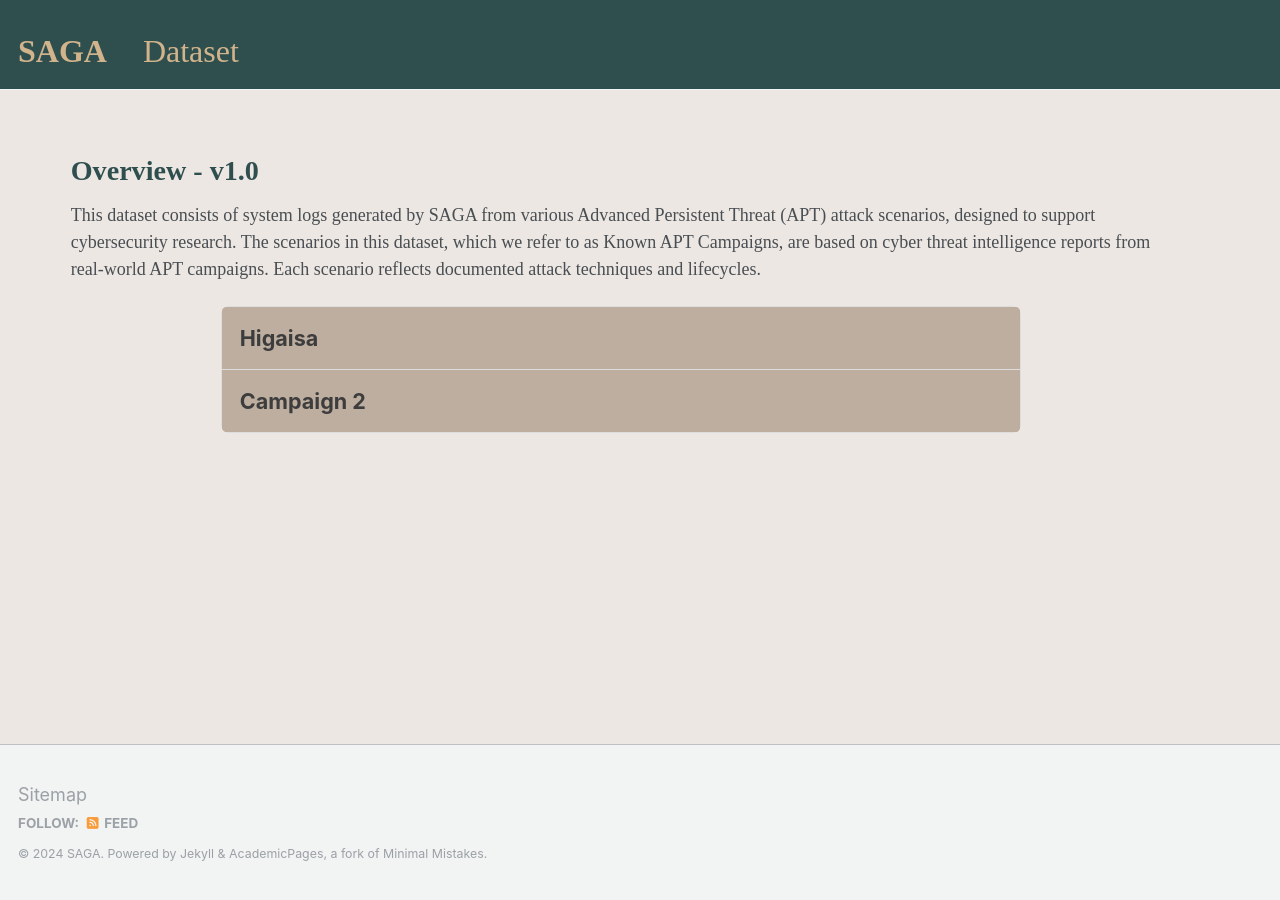
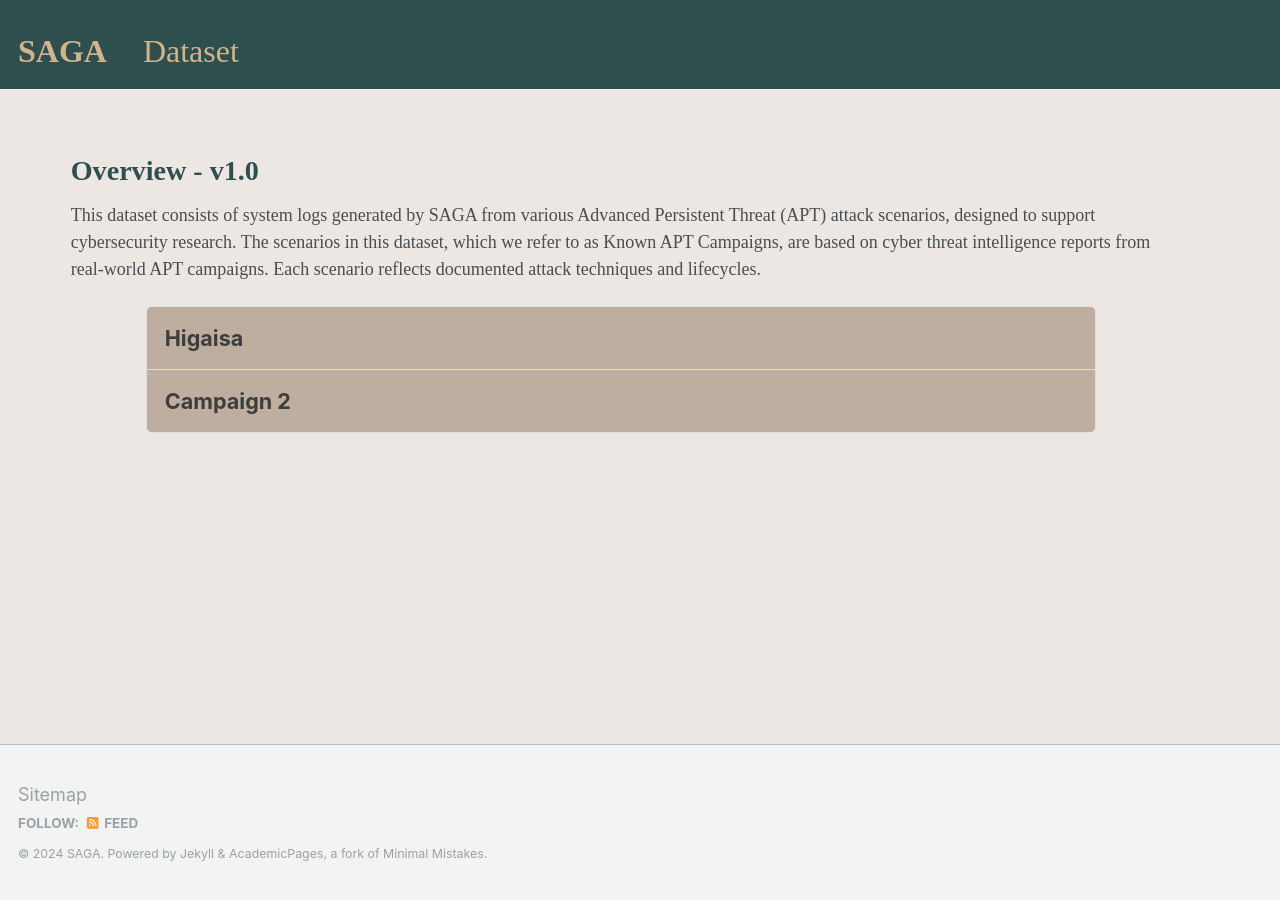
Before and after one commit to KKKK16/KKKK16.github.io, a Jekyll site: the page built from _pages/dataset_v1.md, in a window 1280 px wide. Built offline with Jekyll 4.4.1, drawn with Linux system fonts in a browser that asks for light colours.

Commit message:
Update _page.scss

```diff
--- a/_sass/_page.scss
+++ b/_sass/_page.scss
@@ -19,7 +19,7 @@
 /* Accordion 基本樣式 */
 .accordion {
   width: 100%;
-  max-width: 800px;
+  max-width: 950px;
   margin: 0 auto;
   border-radius: 8px; /* 增加整個手風琴的圓角 */
   overflow: hidden;   /* 確保圓角生效 */
```
